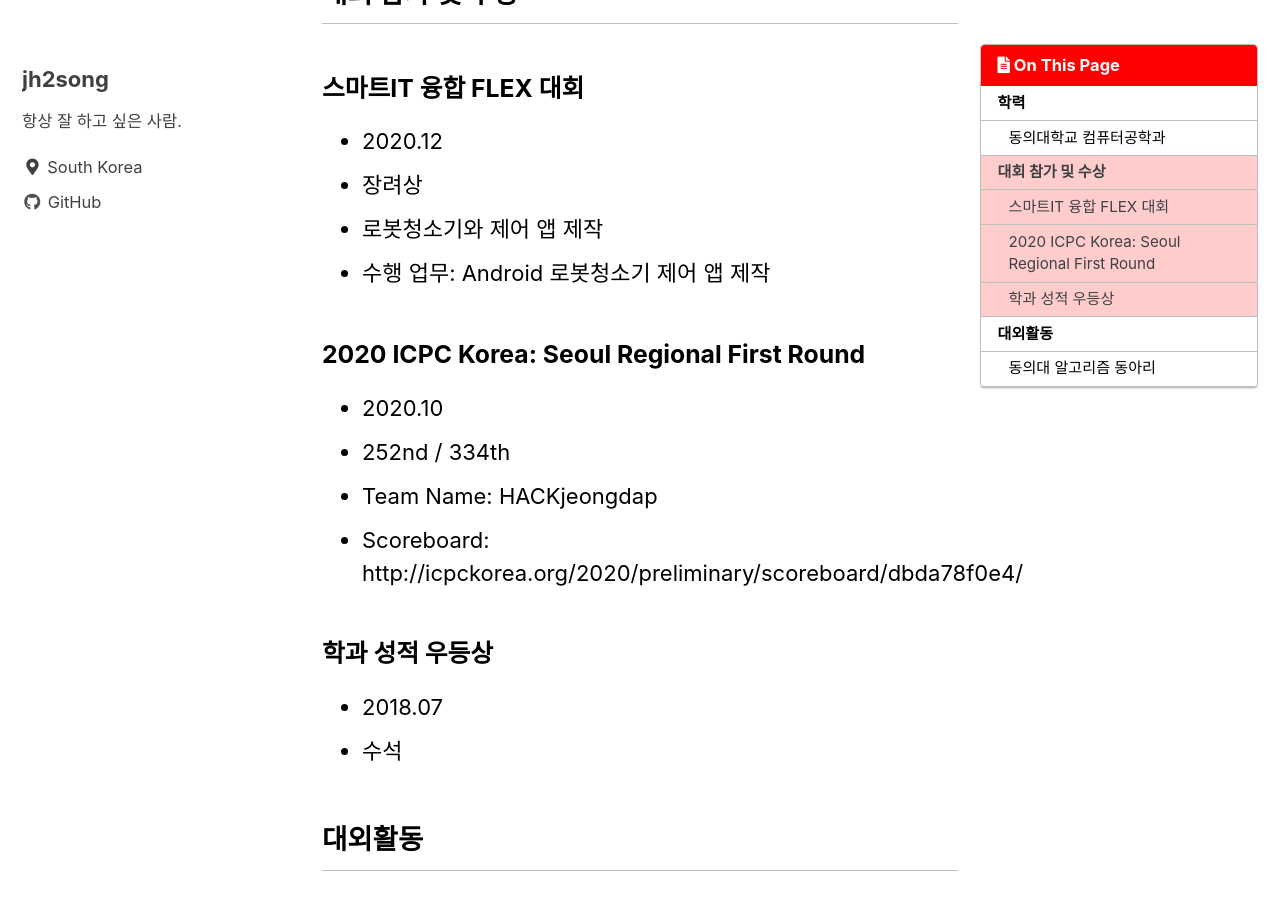
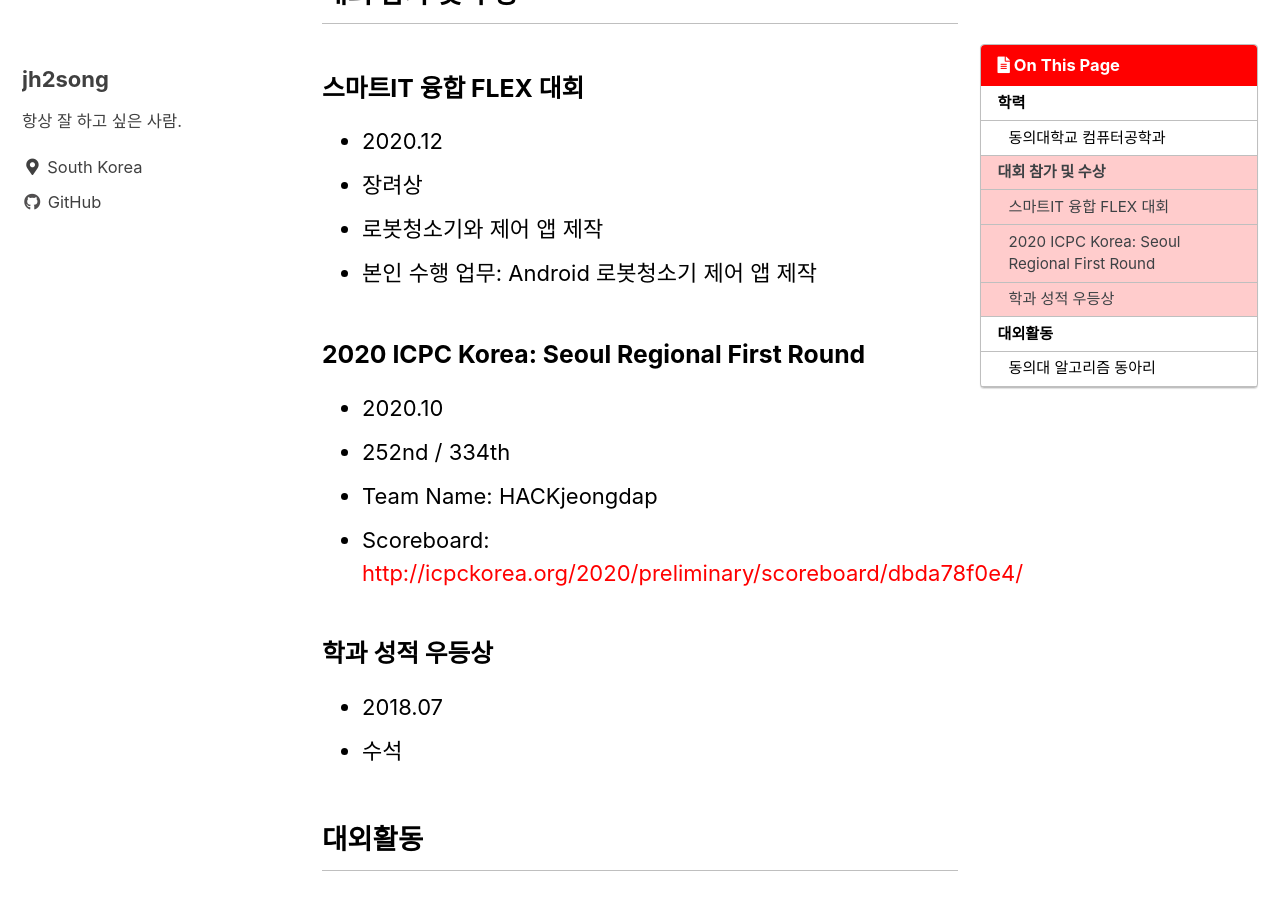
Before and after one commit to jh2song/jh2song.github.io, a Jekyll site: the page built from _pages/about.md, in a window 1280 px wide and 900 px high, scrolled down 522 px. Built offline with Jekyll 4.4.1, drawn with Linux system fonts in a browser that asks for light colours; cached includes are drawn as plain includes.

Commit message:
21/01/10

```diff
--- a/_pages/about.md
+++ b/_pages/about.md
@@ -17,13 +17,13 @@ toc_sticky: true
   * 2020.12
   * 장려상
   * 로봇청소기와 제어 앱 제작
-  * 수행 업무: Android 로봇청소기 제어 앱 제작
+  * 본인 수행 업무: Android 로봇청소기 제어 앱 제작
 
 ### 2020 ICPC Korea: Seoul Regional First Round
   * 2020.10
   * 252nd / 334th
   * Team Name: HACKjeongdap
-  * Scoreboard: http://icpckorea.org/2020/preliminary/scoreboard/dbda78f0e4/
+  * Scoreboard: [http://icpckorea.org/2020/preliminary/scoreboard/dbda78f0e4/](http://icpckorea.org/2020/preliminary/scoreboard/dbda78f0e4/)
 
 ### 학과 성적 우등상
   * 2018.07
```
